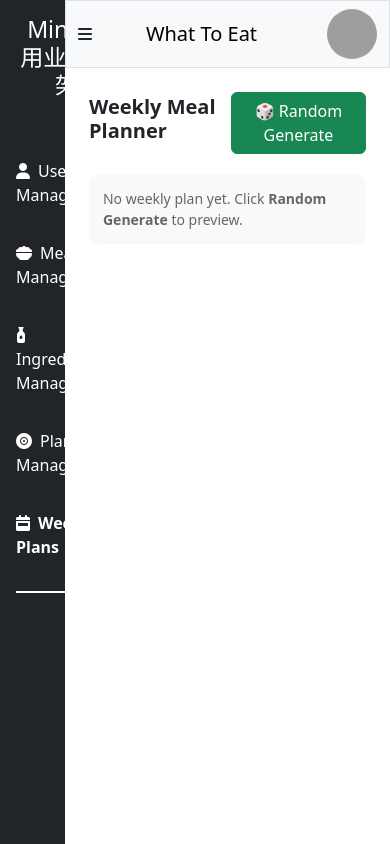
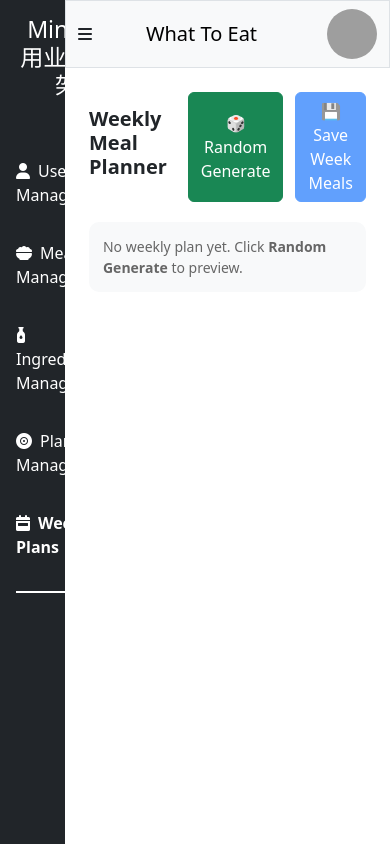
Before and after one commit to 986913/WHATTOEAT, a React (Create React App) app in the folder packages/frontend/: page /home/wkplans in a window 390 px wide. Built offline with nearby package versions, Linux system fonts and the light colour scheme; grey boxes are pictures that could not be loaded.

Commit message:
refactor: UI weekly preview layout change

```diff
--- a/packages/frontend/src/components/AppToast.tsx
+++ b/packages/frontend/src/components/AppToast.tsx
@@ -15,7 +15,7 @@ export default function AppToast({
   onClose: () => void;
 }) {
   return (
-    <ToastContainer position='top-end' className='p-3'>
+    <ToastContainer position='bottom-end' className='p-3'>
       <Toast show={show} onClose={onClose} delay={2500} autohide bg={variant}>
         <Toast.Header>
           <strong className='me-auto'>{title}</strong>
--- a/packages/frontend/src/pages/weekPlans/index.css
+++ b/packages/frontend/src/pages/weekPlans/index.css
@@ -1,5 +1,14 @@
 /* ===========================
-   Weekly Planner Page
+   Header actions
+=========================== */
+
+.week-actions {
+  display: flex;
+  gap: 12px;
+}
+
+/* ===========================
+   Empty
 =========================== */
 
 .week-empty {
@@ -12,14 +21,47 @@
 }
 
 /* ===========================
-   Weekly Grid Layout
+   Weekly Grid — FIXED 7 DAYS
 =========================== */
+
+.week-scroll-wrapper {
+  overflow-x: auto;
+  padding-bottom: 12px;
+}
+
+/* scrollbar 优化 */
+.week-scroll-wrapper::-webkit-scrollbar {
+  height: 8px;
+}
+
+.week-scroll-wrapper::-webkit-scrollbar-thumb {
+  background: #dcdcdc;
+  border-radius: 4px;
+}
+
+.week-scroll-wrapper::-webkit-scrollbar-track {
+  background: transparent;
+}
 
 .week-grid {
   display: grid;
-  grid-template-columns: repeat(auto-fit, minmax(260px, 1fr));
-  gap: 18px;
-  margin-top: 20px;
+  grid-auto-flow: column;
+  grid-auto-columns: 260px; /* 每一天固定宽度 */
+  gap: 20px;
+  padding: 4px 2px;
+}
+
+/* Responsive fallback */
+@media (max-width: 1400px) {
+  .week-grid {
+    grid-template-columns: repeat(4, 1fr);
+  }
+}
+
+@media (max-width: 900px) {
+  .week-grid {
+    grid-template-columns: repeat(2, 1fr);
+  }
 }
 
 /* ===========================
@@ -30,79 +72,63 @@
   background: white;
   border: 1px solid #eee;
   border-radius: 14px;
-  padding: 16px;
+  padding: 14px;
   box-shadow: 0 2px 8px rgba(0, 0, 0, 0.06);
-  transition: transform 0.15s ease;
-}
-
-.day-card:hover {
-  transform: translateY(-2px);
 }
 
 .day-header {
-  margin-bottom: 12px;
   font-weight: 600;
-  font-size: 15px;
-  color: #222;
-}
-
-.day-date {
-  display: inline-block;
+  font-size: 14px;
+  margin-bottom: 10px;
+  border-bottom: 1px solid #f0f0f0;
   padding-bottom: 6px;
-  border-bottom: 1px solid #f0f0f0;
-  width: 100%;
 }
 
 /* ===========================
-   Meal Rows
+   Meals
 =========================== */
 
 .meal-list {
   display: flex;
   flex-direction: column;
-  gap: 10px;
+  gap: 8px;
 }
 
 .meal-row {
   display: flex;
   justify-content: space-between;
   align-items: center;
-  padding: 8px 10px;
-  border-radius: 10px;
+  padding: 6px 8px;
+  border-radius: 8px;
   background: #fafafa;
 }
 
 .meal-name {
-  font-size: 14px;
+  font-size: 13px;
   font-weight: 500;
-  color: #333;
 }
 
 /* ===========================
-   Meal Badge Styles
+   Badges
 =========================== */
 
 .meal-badge {
-  font-size: 12px;
+  font-size: 11px;
   font-weight: 600;
-  padding: 5px 10px;
+  padding: 4px 8px;
   border-radius: 999px;
-  white-space: nowrap;
 }
 
-/* Breakfast */
 .type-1 {
   background: #fff3cd;
   color: #856404;
 }
 
-/* Lunch */
 .type-2 {
   background: #d1ecf1;
   color: #0c5460;
 }
 
-/* Dinner */
 .type-3 {
   background: #f8d7da;
   color: #721c24;
--- a/packages/frontend/src/pages/weekPlans/index.tsx
+++ b/packages/frontend/src/pages/weekPlans/index.tsx
@@ -7,9 +7,6 @@ import { useToast } from '../../hooks/useToast';
 
 import { Button, Spinner } from 'react-bootstrap';
 
-/** =============================
- * DraftPlan type
- * ============================= */
 type DraftPlan = {
   date: string;
   typeId: number;
@@ -17,9 +14,6 @@ type DraftPlan = {
   mealName?: string;
 };
 
-/** =============================
- * Helper: typeId → label + icon
- * ============================= */
 function getMealType(typeId: number) {
   if (typeId === 1) return { label: 'Breakfast', icon: '🍳' };
   if (typeId === 2) return { label: 'Lunch', icon: '🥗' };
@@ -27,53 +21,34 @@ function getMealType(typeId: number) {
   return { label: 'Unknown', icon: '❓' };
 }
 
-/** =============================
- * Helper: group plans by date
- * ============================= */
 function groupByDate(plans: DraftPlan[]) {
   const grouped: Record<string, DraftPlan[]> = {};
-
   plans.forEach((p) => {
     if (!grouped[p.date]) grouped[p.date] = [];
     grouped[p.date].push(p);
   });
-
   return grouped;
 }
 
 export default function WeekPlans() {
   const { toast, success, error } = useToast();
 
-  // =============================
-  // State
-  // =============================
   const [draftPlans, setDraftPlans] = useState<DraftPlan[]>([]);
   const [loading, setLoading] = useState(false);
 
-  /** =============================
-   * Generate Weekly Preview
-   * ============================= */
   const handleGenerateWeekly = async () => {
     try {
       setLoading(true);
-
-      const res = await axios.post('/plans/weekly-preview', {
-        userId: 1,
-      });
-
+      const res = await axios.post('/plans/weekly-preview', { userId: 1 });
       setDraftPlans(res.data.draftPlans || []);
-      success('Weekly plan generated successfully 🎲');
+      success('Weekly plan generated 🎲');
     } catch (err) {
-      console.error(err);
       error('Failed to generate weekly plan ❌');
     } finally {
       setLoading(false);
     }
   };
 
-  /** =============================
-   * Grouped Plans
-   * ============================= */
   const grouped = groupByDate(draftPlans);
 
   return (
@@ -82,6 +57,7 @@ export default function WeekPlans() {
       <div className='page-header'>
         <h2 className='page-title'>Weekly Meal Planner</h2>
 
+        <div className='week-actions'>
           <Button
             variant='success'
             onClick={handleGenerateWeekly}
@@ -95,9 +71,21 @@ export default function WeekPlans() {
               '🎲 Random Generate'
             )}
           </Button>
+
+          <Button
+            variant='primary'
+            disabled={draftPlans.length === 0}
+            onClick={() => {
+              // 现在只占位
+              success('Save week clicked (backend later)');
+            }}
+          >
+            💾 Save Week Meals
+          </Button>
+        </div>
       </div>
 
-      {/* ================= Empty State ================= */}
+      {/* ================= Empty ================= */}
       {draftPlans.length === 0 && (
         <div className='week-empty'>
           No weekly plan yet. Click <strong>Random Generate</strong> to preview.
@@ -105,15 +93,14 @@ export default function WeekPlans() {
       )}
 
       {/* ================= Weekly Grid ================= */}
+      <div className='week-scroll-wrapper'>
         <div className='week-grid'>
           {Object.entries(grouped).map(([date, plans]) => (
             <div key={date} className='day-card'>
-            {/* Date Header */}
               <div className='day-header'>
-              <span className='day-date'>📅 {date}</span>
+                <span className='day-date'>{date}</span>
               </div>
 
-            {/* Meals */}
               <div className='meal-list'>
                 {plans
                   .sort((a, b) => a.typeId - b.typeId)
@@ -125,7 +112,6 @@ export default function WeekPlans() {
                         <span className={`meal-badge type-${p.typeId}`}>
                           {mealType.icon} {mealType.label}
                         </span>
-
                         <span className='meal-name'>
                           {p.mealName ?? `Meal ID: ${p.mealId}`}
                         </span>
@@ -136,15 +122,9 @@ export default function WeekPlans() {
             </div>
           ))}
         </div>
+      </div>
 
-      {/* ================= Toast ================= */}
-      <AppToast
-        show={toast.show}
-        title={toast.title}
-        message={toast.message}
-        variant={toast.variant}
-        onClose={toast.close}
-      />
+      <AppToast {...toast} onClose={toast.close} />
     </div>
   );
 }
```
Lines whose indentation alone changed are shown as unchanged.
